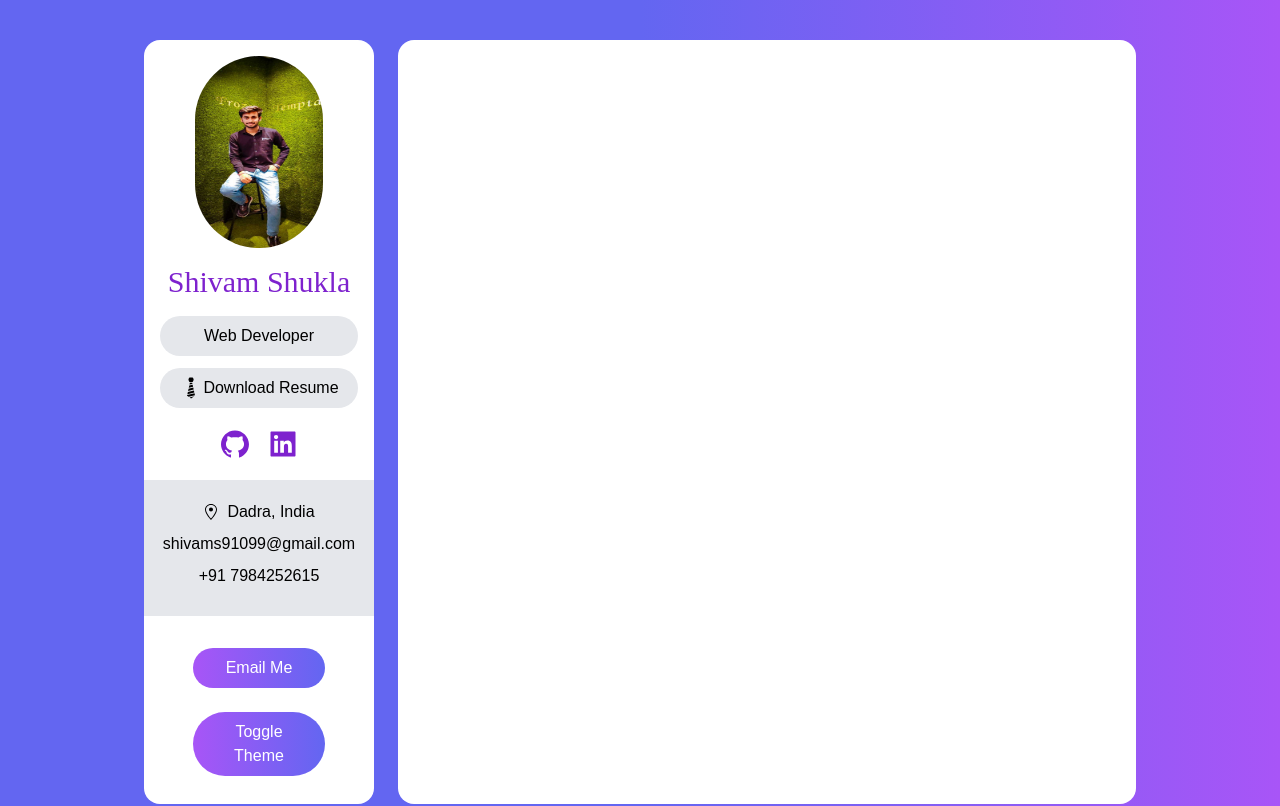
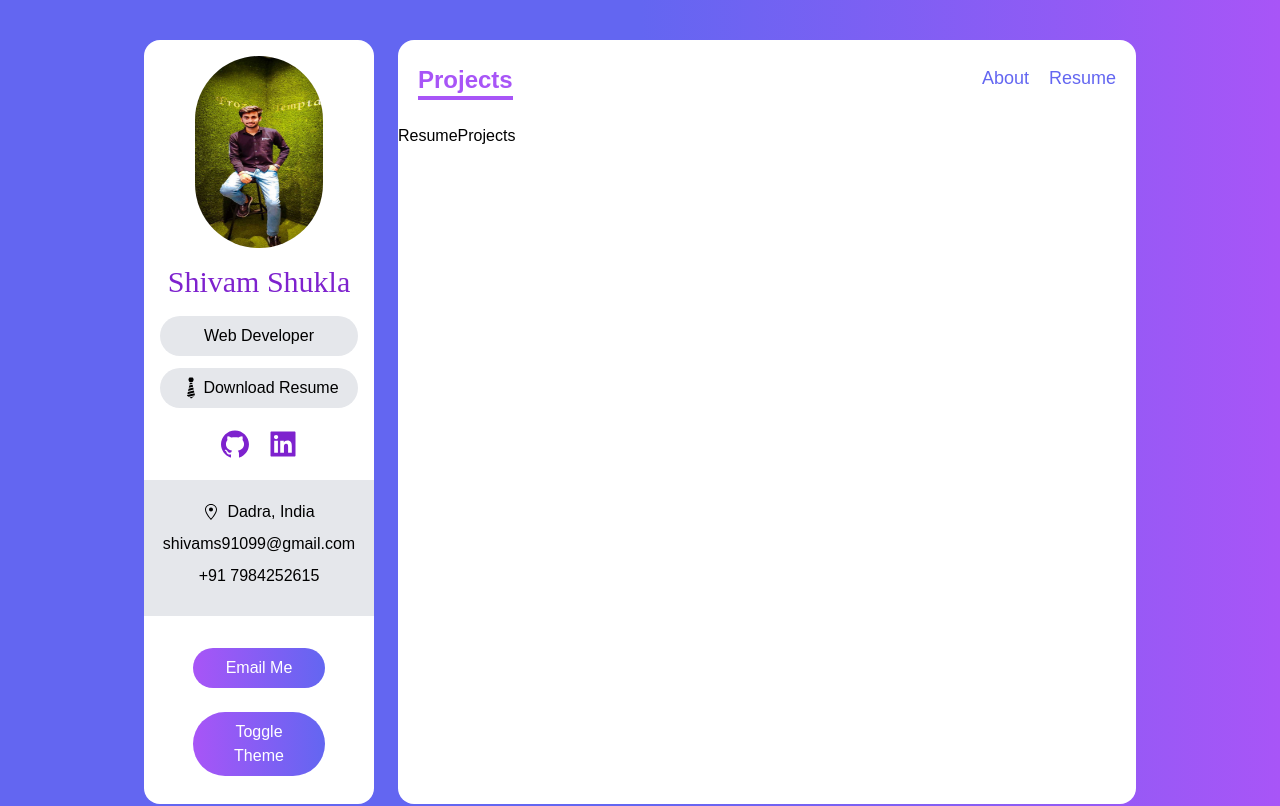
Before and after one commit to shivams10/portfolio, a Next.js app: page /projects in a window 1280 px wide. Before the commit this address had no page. Shown: the top 806 px of the page. Built offline with nearby package versions, Linux system fonts and the light colour scheme.

Commit message:
created navbar

```diff
--- /dev/null
+++ b/src/components/navItems/index.tsx
@@ -0,0 +1,20 @@
+import Link from 'next/link';
+import { FunctionComponent } from 'react';
+
+export const NavItems: FunctionComponent<{
+  activeItem: string;
+  setActiveItem: Function;
+  name: string;
+  route: string;
+}> = ({ name, route, activeItem, setActiveItem }) => {
+  return activeItem !== name ? (
+    <Link href={route}>
+      <span
+        className="hover:text-purple-500"
+        onClick={() => setActiveItem(name)}
+      >
+        {name}
+      </span>
+    </Link>
+  ) : null;
+};
--- /dev/null
+++ b/src/components/navbar/index.tsx
@@ -0,0 +1,43 @@
+import { useEffect, useState } from 'react';
+import { useRouter } from 'next/router';
+
+import { NavItems } from 'components/navItems';
+
+export function Navbar() {
+  const [activeItem, setActiveItem] = useState<string>('');
+  const { pathname } = useRouter();
+
+  useEffect(() => {
+    if (pathname === '/') setActiveItem('About');
+    if (pathname === '/projects') setActiveItem('Projects');
+    if (pathname === '/resume') setActiveItem('Resume');
+  }, []);
+
+  return (
+    <div className="flex justify-between px-5 py-3 my-3">
+      <span className="text-xl font-bold text-purple-500 border-b-4 border-purple-500 md:text-2xl">
+        {activeItem}
+      </span>
+      <div className="flex space-x-5 text-lg text-indigo">
+        <NavItems
+          name="About"
+          route="/"
+          activeItem={activeItem}
+          setActiveItem={setActiveItem}
+        />
+        <NavItems
+          name="Projects"
+          route="/projects"
+          activeItem={activeItem}
+          setActiveItem={setActiveItem}
+        />
+        <NavItems
+          name="Resume"
+          route="/resume"
+          activeItem={activeItem}
+          setActiveItem={setActiveItem}
+        />
+      </div>
+    </div>
+  );
+}
--- a/src/pages/_app.tsx
+++ b/src/pages/_app.tsx
@@ -1,6 +1,8 @@
+import type { AppProps } from 'next/app';
+
 import 'styles/globals.css';
-import type { AppProps } from 'next/app';
 import { Sidebar } from 'components/sidebar';
+import { Navbar } from 'components/navbar';
 
 export default function App({ Component, pageProps }: AppProps) {
   return (
@@ -8,8 +10,10 @@
       <div className="h-full col-span-12 p-4 text-base text-center bg-white lg:col-span-3 rounded-2xl">
         <Sidebar />
       </div>
-      <div className="col-span-12 bg-white lg:col-span-9 rounded-2xl"></div>
-      <Component {...pageProps} />
+      <div className="flex flex-col col-span-12 bg-white lg:col-span-9 rounded-2xl">
+        <Navbar />
+        <Component {...pageProps} />
+      </div>
     </div>
   );
 }
--- /dev/null
+++ b/src/pages/projects/index.tsx
@@ -0,0 +1,5 @@
+function Projects() {
+  return <div>ResumeProjects</div>;
+}
+
+export default Projects;
--- /dev/null
+++ b/src/pages/resume/index.tsx
@@ -0,0 +1,5 @@
+function Resume() {
+  return <div>Resume</div>;
+}
+
+export default Resume;
```
